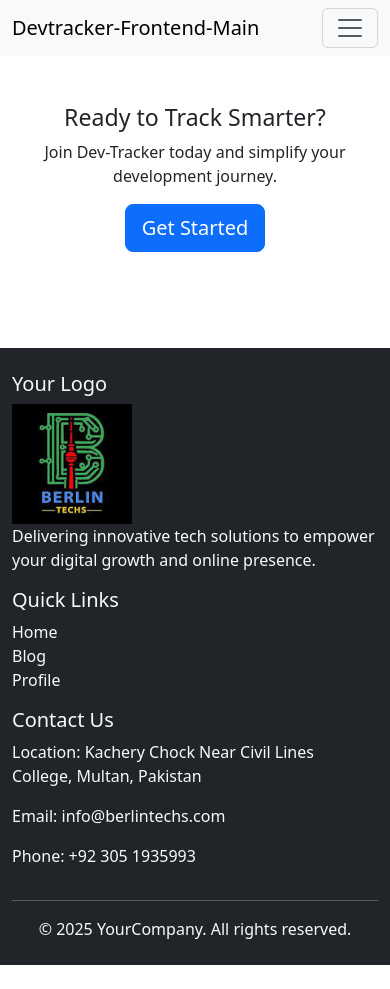
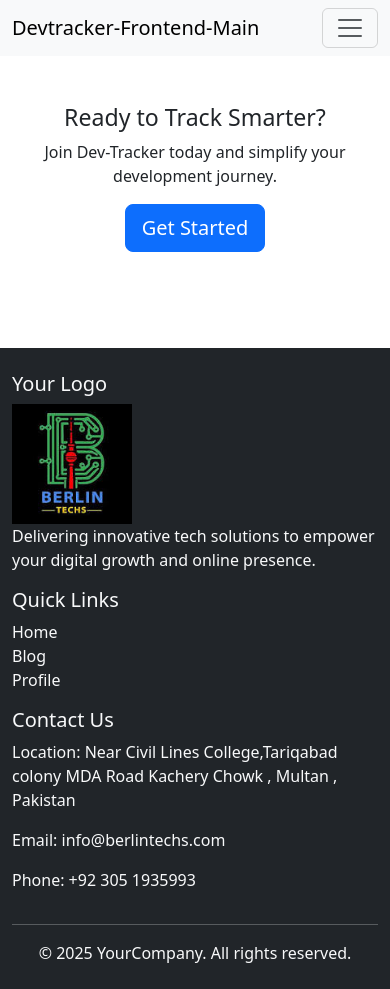
Before and after one commit to AbdulWaseaDev/devtracker-frontend, a React (Create React App) app: page /track in a window 390 px wide. Before the commit the page ends 965 px from the top, so only its background shows below. Built offline with nearby package versions, Linux system fonts and the light colour scheme.

Commit message:
responsive, profile,track, update footor

```diff
--- a/public/index.html
+++ b/public/index.html
@@ -24,7 +24,7 @@
       work correctly both with client-side routing and a non-root public URL.
       Learn how to configure a non-root public URL by running `npm run build`.
     -->
-    <title>React App</title>
+    <title>Devtacker-Frontend</title>
   </head>
   <body>
     <noscript>You need to enable JavaScript to run this app.</noscript>
--- a/src/Components/Footer.js
+++ b/src/Components/Footer.js
@@ -33,7 +33,7 @@ const Footer = () => {
 
             <Col md={4} sm={6}>
               <h5>Contact Us</h5>
-              <p>Location: Kachery Chock Near Civil Lines College, Multan, Pakistan</p>
+              <p>Location: Near Civil Lines College,Tariqabad colony MDA Road Kachery Chowk , Multan , Pakistan</p>
               <p>
                 Email: <a href="mailto:info@berlintechs.com" className="footer-link">info@berlintechs.com</a>
               </p>
--- a/src/index.js
+++ b/src/index.js
@@ -5,7 +5,6 @@ import App from './App';
 import reportWebVitals from './reportWebVitals';
 import 'bootstrap/dist/css/bootstrap.min.css';
 
-// import Footer from './Components/Footer';
 
 const root = ReactDOM.createRoot(document.getElementById('root'));
 root.render(
```
